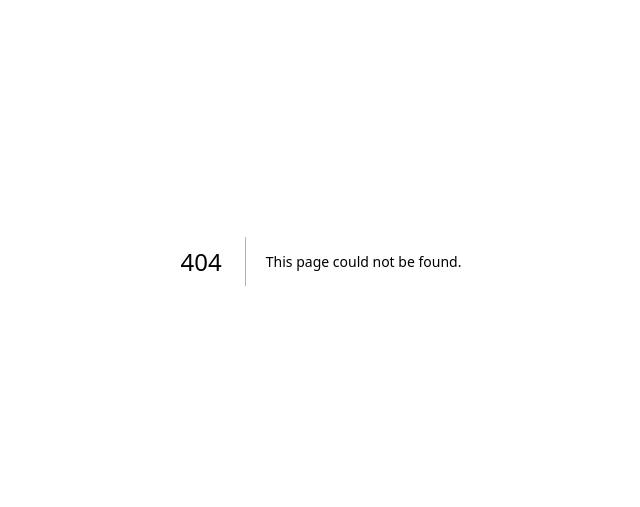
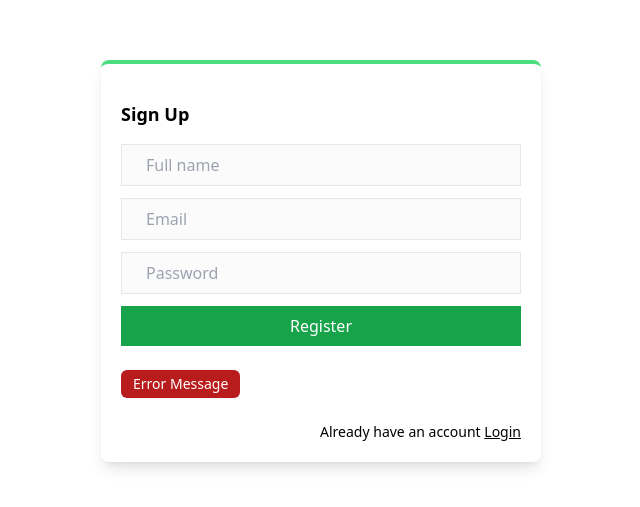
Before and after one commit to Rajnandini3847/Authentication, a Next.js app: page /register in a window 1280 px wide. Before the commit this address had no page. Shown: the part 139-646 px from the top of the page, without its empty margins (319-959 px from the left). Built offline with nearby package versions, Linux system fonts and the light colour scheme.

Commit message:
Created Signup page

```diff
--- /dev/null
+++ b/src/app/register/page.jsx
@@ -0,0 +1,21 @@
+import Link from "next/link";
+
+export default function Register (){
+    return (
+        <div className="grid place-content-center h-screen">
+            <div className="shadow-lg p-5 rounded-lg border-t-4 border-green-400">
+                <h1 className="text-lg font-bold my-4">Sign Up</h1>
+                <form className="flex flex-col gap-3">
+                    <input type="text" placeholder="Full name"></input>
+                    <input type="text" placeholder="Email"></input>
+                    <input type="Password" placeholder="Password"></input>
+                    <button className="bg-green-600 cursor-pointer text-white py-2 px-6">Register</button>
+                    <div className="bg-red-700 w-fit text-white text-sm py-1 px-3 mt-3 rounded-md">
+                        Error Message
+                    </div>
+                    <Link className="text-right text-sm mt-3" href={'/'}>Already have an account <span className="underline">Login</span></Link>
+                </form>
+            </div>
+        </div>
+    )
+}
```
